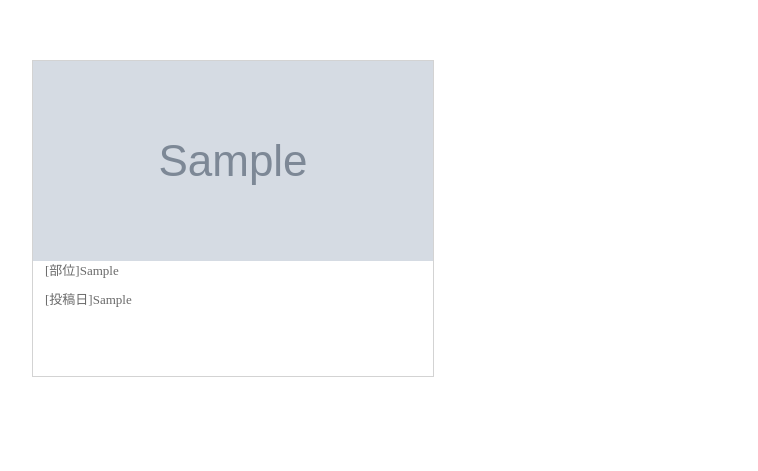
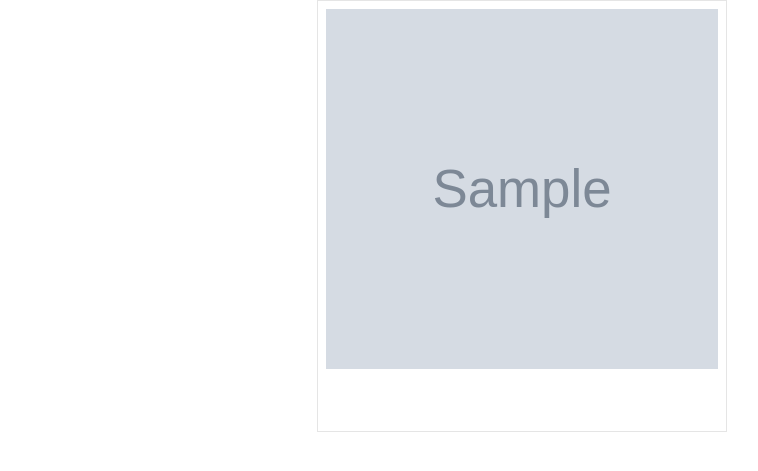
Before and after one commit to TSUNODA-web/woekout.memo, a PHP site: page / in a window 1280 px wide. Shown: the part 70-541 px from the top of the page, without its empty margins (118-876 px from the left). Run offline with PHP 8.4, Linux system fonts and the light colour scheme; the visitor is signed in with stand-in values (Sample User, id 1); tables that the repository leaves empty or names only in its code hold one stand-in row (values such as "Sample post"); grey boxes marked "Sample" are stand-in pictures.

Commit message:
メモが表示されない

```diff
--- a/index.php
+++ b/index.php
@@ -24,8 +24,8 @@
 //変数に何も入ってこなければ１を代入
 $page = filter_input(INPUT_GET, 'page', FILTER_SANITIZE_NUMBER_INT);
 $page = ($page ?: 1);
-$start = ($page - 1) * 8;
-$max_page = floor(($result['cnt'] + 1) / 8 + 1);
+$start = ($page - 1) * 6;
+$max_page = floor(($result['cnt'] + 1) / 6 + 1);
 
 
 if ($page > $max_page) {
@@ -62,38 +62,36 @@
   </header>
   <?php
   $db = dbconnect();
-  $stmt = $db->prepare('select p.id, p.member_id, p.created, p.part, p.picture from posts p where p.member_id=:member_id order by p.id desc limit :start,8');
+  $stmt = $db->prepare('select p.id, p.member_id, p.created, p.part, p.picture from posts p where p.member_id=:member_id order by p.id desc limit :start,6');
   $stmt->bindValue(':member_id', (int)$member_id, PDO::PARAM_INT);
   $stmt->bindValue(':start', (int)$start, PDO::PARAM_INT);
   $stmt->execute();
   $result = $stmt->fetchAll(PDO::FETCH_ASSOC);
   ?>
 
+  <main>
+    <section id="content2">
+      <div class="flex-container">
         <?php foreach ($result as $memo) { ?>
-    <main>
-      <section id="content1">
           <div class="wrapper">
-          <div id="cards">
-            <div class="card">
+            <div class="img-wrapper">
               <?php if ($memo['picture']) : ?>
-                <div class="picture"><a href="detail.php?id=<?php echo $memo['id']; ?>"><img src="picture/<?php echo $memo['picture']; ?>"></a>
+                <a href="detail.php?id=<?php echo $memo['id']; ?>"><img src="picture/<?php echo $memo['picture']; ?>">
                 <?php else : ?>
-                  <div class="picture"><a href="detail.php?id=<?php echo $memo['id']; ?>"><img src="empty_image/20200501_noimage.jpg"></a>
+                  <div class="img-wrapper">
+                    <a href="detail.php?id=<?php echo $memo['id']; ?>"><img src="empty_image/20200501_noimage.jpg"></a>
                   </div>
                 <?php endif; ?>
-                <div class="description">
-                  <p>[部位]<?php echo $memo['part']; ?></p>
-                  <br>
-                  <p class="day">[投稿日]<?php echo $memo['created']; ?></p>
             </div>
-                </div>
-            </div>
+            <div class="content-wrapper">
+              <h3 class="heading">[部位]<?php echo $memo['part']; ?></h3>
+              <p class="text">投稿日]<?php echo $memo['created']; ?></p>
             </div>
 
           </div>
-      </section>
-    </main>
         <?php } ?>
+      </div>
+
       <div class="btn-area">
         <div class="pagination">
           <?php if ($page > 1) : ?>
@@ -104,6 +102,9 @@
           <?php endif ?>
         </div>
 
+    </section>
+  </main>
+
 
 
 
--- a/style.css
+++ b/style.css
@@ -238,6 +238,41 @@
   text-decoration: none;
 }
 
+
+.flex-container {
+  display: flex;
+  flex-wrap: wrap;
+}
+
+
+#content2 .wrapper {
+  width: 32%;
+  padding: 8px;
+  border: .5px solid rgba(0, 0, 0, 0.1);
+  box-sizing: border-box;
+  margin: 0 auto;
+  /*レスポンシブした時の余白*/
+}
+
+.img-wrapper img {
+  width: 100%;
+  vertical-align: bottom;
+  height: 360px;
+}
+
+.content-wrapper {
+  padding: 8px 0;
+}
+
+.content-wrapper .heading {
+  margin: 0 0 8px;
+}
+
+.content-wrapper .text {
+  margin: 0;
+  font-size: 14px;
+}
+
 @media screen and (max-width: 599px) {
   label {
     float: none;
```
Also changed, not shown: 1 other file. Lines whose indentation alone changed are shown as unchanged.
